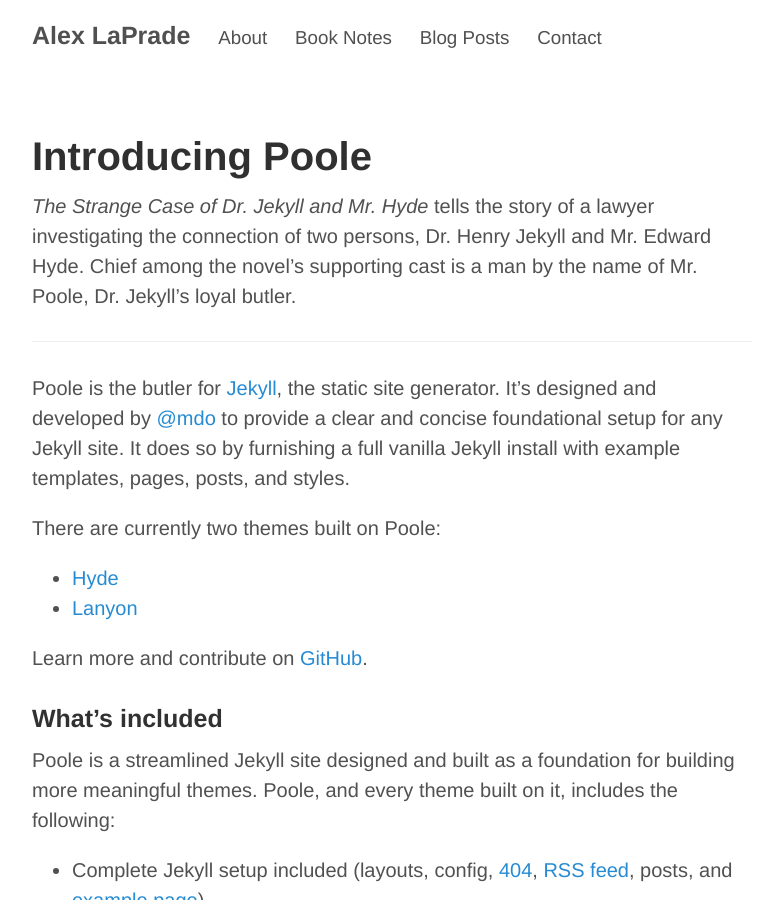
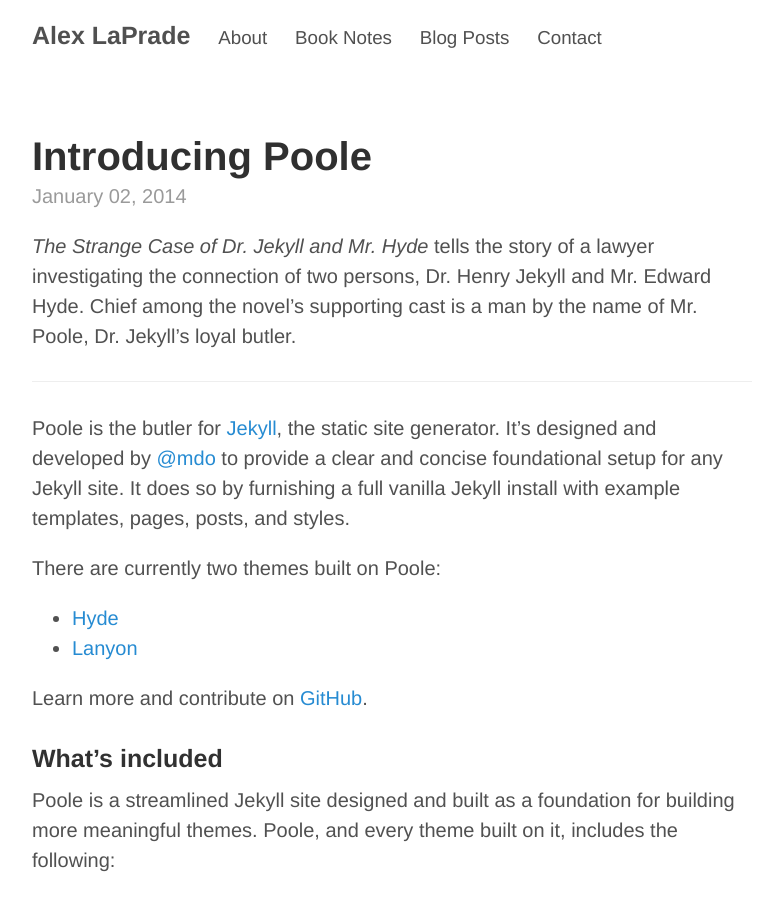
Before and after one commit to laprade/laprade.github.io, a Jekyll site: the page built from index.html, in a window 1280 px wide and 900 px high. Shown: the whole window, without its empty margins (248-1031 px from the left). Built offline with Jekyll 4.4.1, drawn with Linux system fonts in a browser that asks for light colours; the list of posts is cut into pages by our own code; some of the changed text lies outside the part shown.

Commit message:
updated date formatting on index.html and on post.html

```diff
--- a/index.html
+++ b/index.html
@@ -12,7 +12,9 @@
       </a>
     </h1>
 
-    <time datetime="{{ page.date | date: '%B %d, %Y' }}">{{ page.date | date: '%B %d, %Y' }}</time>
+    <!-- <time datetime="{{ page.date | date: '%B %d, %Y' }}" class="post-date">{{ page.date | date: '%B %d, %Y' }}</time> -->
+
+     <time datetime="{{ post.date | date_to_xmlschema }}" class="post-date">{{ post.date | date: '%B %d, %Y' }}</time>
 
     {{ post.content }}
   </article>
```
